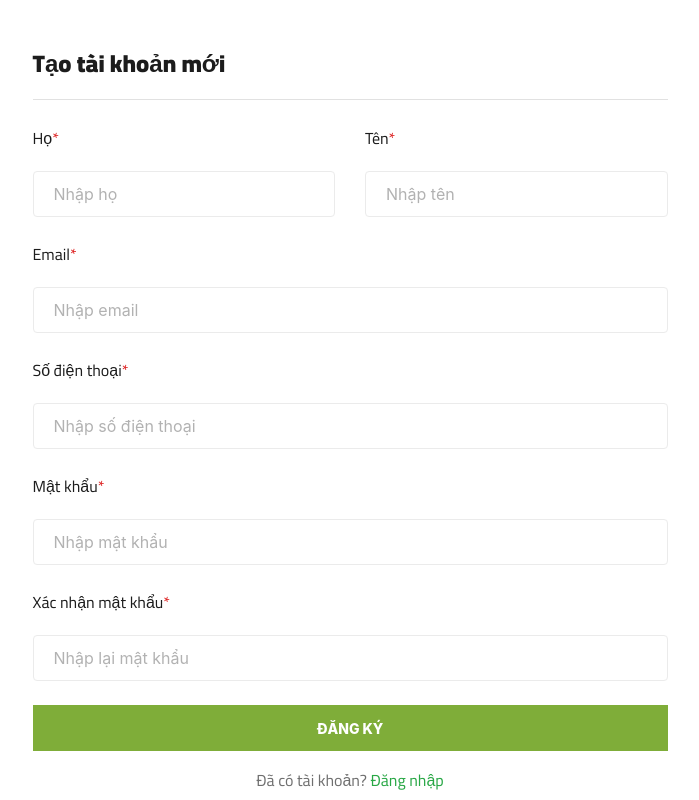
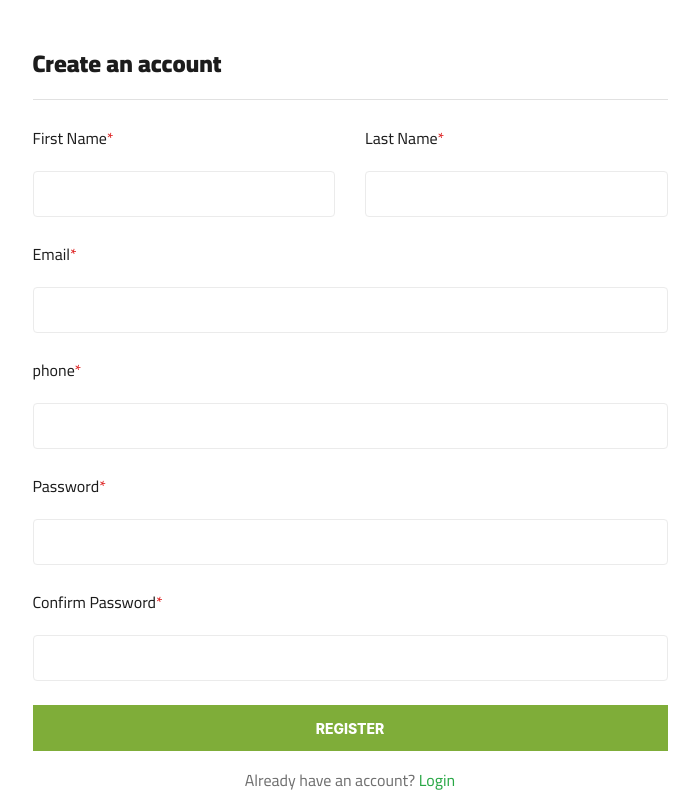
Before and after one commit to Gnurtyuh/e-commerce, a Vue app: page /register in a window 1280 px wide. Shown: the part 360-1160 px from the top of the page, without its empty margins (290-989 px from the left). Built offline with nearby package versions, Linux system fonts and the light colour scheme.

Commit message:
feat(auth): config logic login, register and otp

```diff
--- a/src/views/Register.vue
+++ b/src/views/Register.vue
@@ -1,14 +1,13 @@
 <template>
-    <!-- Breadcrumb -->
     <section class="breadcrumb-section set-bg">
         <div class="container">
             <div class="row">
                 <div class="col-lg-12 text-center">
                     <div class="breadcrumb__text">
-                        <h2>Đăng ký</h2>
+                        <h2>Register</h2>
                         <div class="breadcrumb__option">
-                            <router-link to="/">Trang chủ</router-link>
-                            <span>Đăng ký</span>
+                            <router-link to="/">Home</router-link>
+                            <span>Register</span>
                         </div>
                     </div>
                 </div>
@@ -16,60 +15,57 @@
         </div>
     </section>
 
-    <!-- Register Form -->
     <section class="checkout spad">
         <div class="container">
             <div class="row justify-content-center">
                 <div class="col-lg-7">
                     <div class="checkout__form">
-                        <h4>Tạo tài khoản mới</h4>
+                        <h4>Create an account</h4>
 
                         <form @submit.prevent="handleRegister">
                             <div class="row">
                                 <div class="col-lg-6">
                                     <div class="checkout__input">
-                                        <p>Họ<span>*</span></p>
-                                        <input type="text" v-model="form.firstName" placeholder="Nhập họ" required />
+                                        <p>First Name<span>*</span></p>
+                                        <input type="text" v-model="form.firstName" required />
                                     </div>
                                 </div>
 
                                 <div class="col-lg-6">
                                     <div class="checkout__input">
-                                        <p>Tên<span>*</span></p>
-                                        <input type="text" v-model="form.lastName" placeholder="Nhập tên" required />
+                                        <p>Last Name<span>*</span></p>
+                                        <input type="text" v-model="form.lastName" required />
                                     </div>
                                 </div>
                             </div>
 
                             <div class="checkout__input">
                                 <p>Email<span>*</span></p>
-                                <input type="email" v-model="form.email" placeholder="Nhập email" required />
+                                <input type="email" v-model="form.email" required />
+                            </div>
+                            <div class="checkout__input">
+                              <p>phone<span>*</span></p>
+                              <input type="text" v-model="form.phone" required />
                             </div>
 
                             <div class="checkout__input">
-                                <p>Số điện thoại<span>*</span></p>
-                                <input type="text" v-model="form.phone" placeholder="Nhập số điện thoại" required />
+                                <p>Password<span>*</span></p>
+                                <input type="password" v-model="form.password" required />
                             </div>
 
                             <div class="checkout__input">
-                                <p>Mật khẩu<span>*</span></p>
-                                <input type="password" v-model="form.password" placeholder="Nhập mật khẩu" required />
-                            </div>
-
-                            <div class="checkout__input">
-                                <p>Xác nhận mật khẩu<span>*</span></p>
-                                <input type="password" v-model="form.confirmPassword" placeholder="Nhập lại mật khẩu"
-                                    required />
+                                <p>Confirm Password<span>*</span></p>
+                                <input type="password" v-model="form.confirmPassword" required />
                             </div>
 
                             <button type="submit" class="site-btn w-100">
-                                ĐĂNG KÝ
+                                REGISTER
                             </button>
 
                             <p class="text-center mt-3">
-                                Đã có tài khoản?
+                                Already have an account?
                                 <router-link to="/login" class="text-success">
-                                    Đăng nhập
+                                    Login
                                 </router-link>
                             </p>
                         </form>
@@ -79,7 +75,6 @@
         </div>
     </section>
 </template>
-
 <script setup>
 import { reactive } from "vue";
 import { useRouter } from "vue-router";
@@ -105,12 +100,12 @@ const handleRegister = async () => {
       !form.confirmPassword ||
       !form.phone
   ) {
-        alert("Vui lòng nhập đầy đủ các trường bắt buộc");
+    alert("Please fill in all required fields");
     return;
   }
 
   if (form.password !== form.confirmPassword) {
-        alert("Mật khẩu xác nhận không khớp");
+    alert("Passwords do not match");
     return;
   }
 
@@ -125,36 +120,36 @@ const handleRegister = async () => {
         },
         {
           headers: {
-                    "Content-Type": "application/json"
+            "Content-Type": "application/json",
           }
         }
     );
 
     console.log("Register success:", res.data);
-        alert("Đăng ký thành công! Vui lòng kiểm tra email để xác thực tài khoản.");
+    alert("Register successful! Please check your email to verify.");
 
-        // Chuyển sang trang verify OTP
+    // Chuyển sang trang verify OTP và truyền email qua query params
     await router.push({
-            path: "/verify",
-            query: { email: form.email }
+      path: '/verify',
+      query: {email: form.email}
     });
 
-        // Gửi lại OTP
+      // Gọi API resend OTP
     await axios.post(
-            "http://localhost:8080/users/otp/send?email=" + form.email,
-            {},
+        'http://localhost:8080/users/otp/send?email=' + form.email ,
         {
           headers: {
-                    "Content-Type": "application/json"
+            'Content-Type': 'application/json',
           }
         }
     );
 
-        alert("OTP đã được gửi tới email của bạn!");
+    alert('OTP has been resent to your email!');
+
 
   } catch (err) {
     console.error(err.response?.data || err.message);
-        alert(err.response?.data?.message || "Đăng ký thất bại");
+    alert("Địa chỉ email đã tồn tại" || "Register failed");
   }
 };
 </script>
```
Lines whose indentation alone changed are shown as unchanged.
